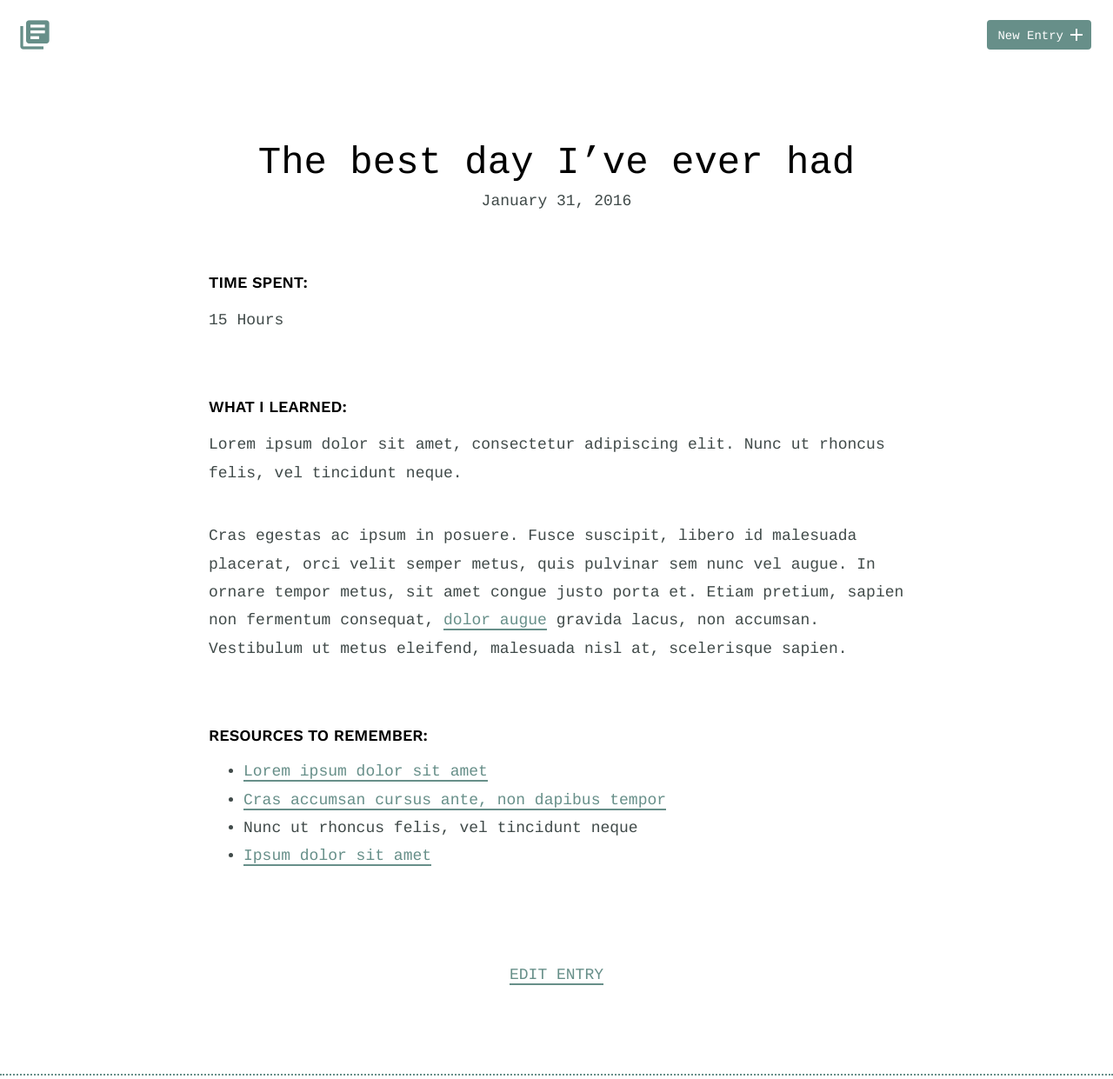
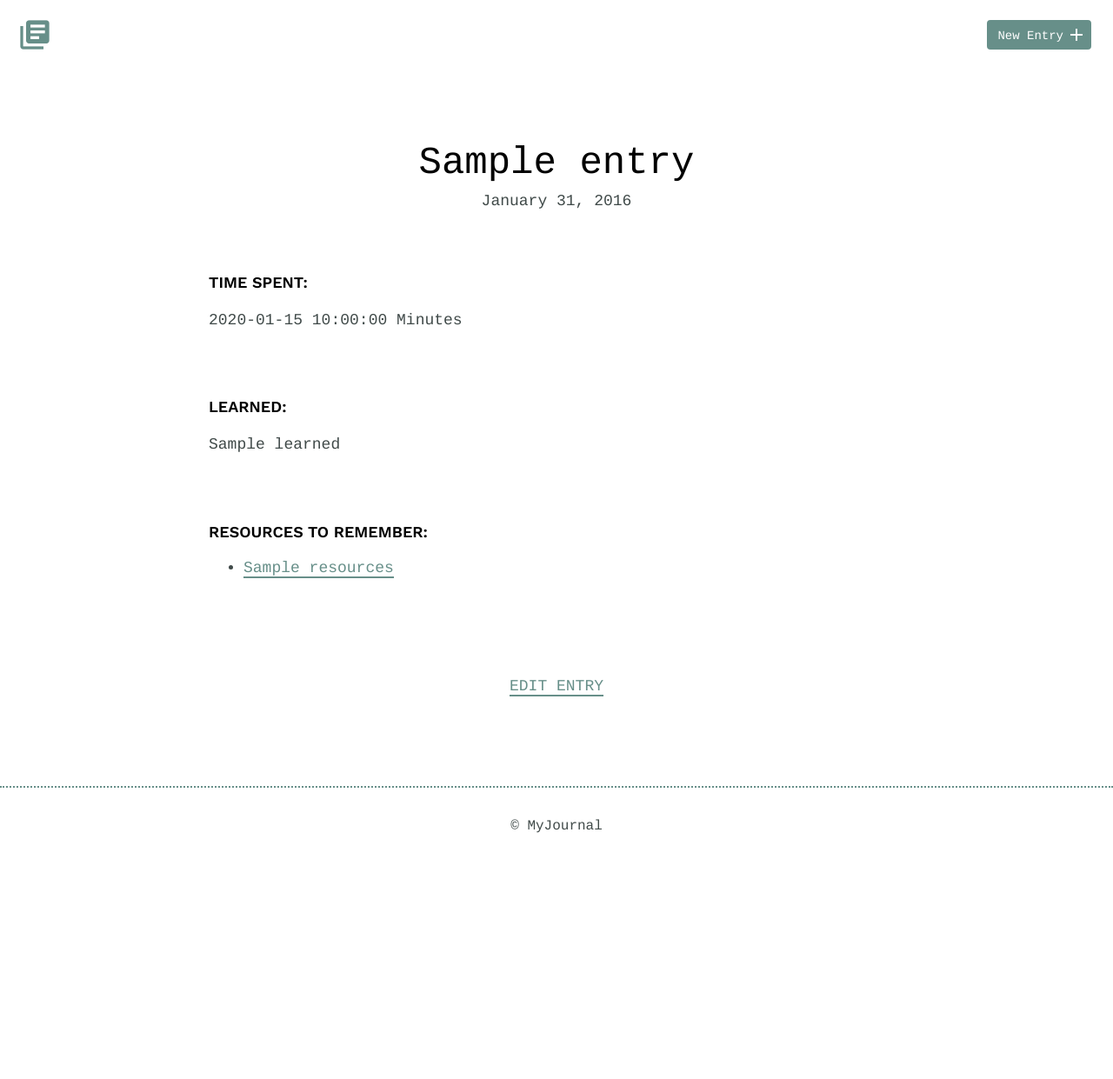
Before and after one commit to afolksetapart/flask-learning-journal, a Python web app: template templates/detail.html in a window 1280 px wide. Shown: the top 1241 px of the page at 87% size. After the commit the page ends 958 px from the top, so only its background shows below. Run offline with Jinja, Linux system fonts and the light colour scheme; the template is opened without the code that fills it: most values are stand-ins (such as "Sample title", 1, 10 or a date in 2020).

Commit message:
add logout route, dynamic rendering for detail template

```diff
--- a/templates/detail.html
+++ b/templates/detail.html
@@ -4,43 +4,31 @@
       <div class="container">
         <div class="entry-list single">
           <article>
-            <h1>The best day I’ve ever had</h1>
+            <h1>{{ entry.title }}</h1>
             <time datetime="2016-01-31">January 31, 2016</time>
             <div class="entry">
               <h3>Time Spent:</h3>
-              <p>15 Hours</p>
+              <p>{{ entry.time_spent }} Minutes</p>
             </div>
             <div class="entry">
-              <h3>What I Learned:</h3>
+              <h3>Learned:</h3>
               <p>
-                Lorem ipsum dolor sit amet, consectetur adipiscing elit. Nunc ut
-                rhoncus felis, vel tincidunt neque.
-              </p>
-              <p>
-                Cras egestas ac ipsum in posuere. Fusce suscipit, libero id
-                malesuada placerat, orci velit semper metus, quis pulvinar sem
-                nunc vel augue. In ornare tempor metus, sit amet congue justo
-                porta et. Etiam pretium, sapien non fermentum consequat,
-                <a href="">dolor augue</a> gravida lacus, non accumsan.
-                Vestibulum ut metus eleifend, malesuada nisl at, scelerisque
-                sapien.
+                {{entry.learned}}
               </p>
             </div>
             <div class="entry">
               <h3>Resources to Remember:</h3>
               <ul>
-                <li><a href="">Lorem ipsum dolor sit amet</a></li>
-                <li>
-                  <a href="">Cras accumsan cursus ante, non dapibus tempor</a>
-                </li>
-                <li>Nunc ut rhoncus felis, vel tincidunt neque</li>
-                <li><a href="">Ipsum dolor sit amet</a></li>
+                {% set links = entry.resources.split(',') %}
+                {% for link in links %}
+                    <li><a href="{{ link }}">{{ link }}</a></li>
+                {% endfor %}
               </ul>
             </div>
           </article>
         </div>
       </div>
       <div class="edit">
-        <p><a href="edit.html">Edit Entry</a></p>
+        <p><a href="{{ url_for('edit_post', id=entry.id)}}">Edit Entry</a></p>
       </div>
  {% endblock %}
--- a/templates/index.html
+++ b/templates/index.html
@@ -4,7 +4,7 @@
       <div class="container">
         <div class="entry-list">
           <article>
-            <h2><a href="detail.html">The best day I’ve ever had</a></h2>
+            <h2><a href="{{ url_for('detail', id=1) }}">The best day I’ve ever had</a></h2>
             <time datetime="2016-01-31">January 31, 2016</time>
           </article>
           <article>
--- a/templates/macros.html
+++ b/templates/macros.html
@@ -1,10 +1,8 @@
 {% macro field_render(field) %}
-<div>
     {% if field.errors %}
         {% for error in field.errors %}
             <div>{{ error }}</div>
         {% endfor %}
     {% endif %}
     {{ field(placeholder=field.label.text) }}
-</div>
 {% endmacro %}
--- a/templates/register.html
+++ b/templates/register.html
@@ -2,10 +2,13 @@
 {% from 'macros.html' import field_render %}
 
 {% block content %}
+<div class='container'>
+    <h2>Register</h2>
     <form method='POST' action="">
         {% for field in form %}
             {{ field_render(field) }}
         {% endfor %}
         <button type="submit">Sign-Up</button>
     </form>
+</div>
 {% endblock %}
```
Also changed, not shown: app.py (+41 -28 lines), 2 other files. Lines whose indentation alone changed are shown as unchanged.
